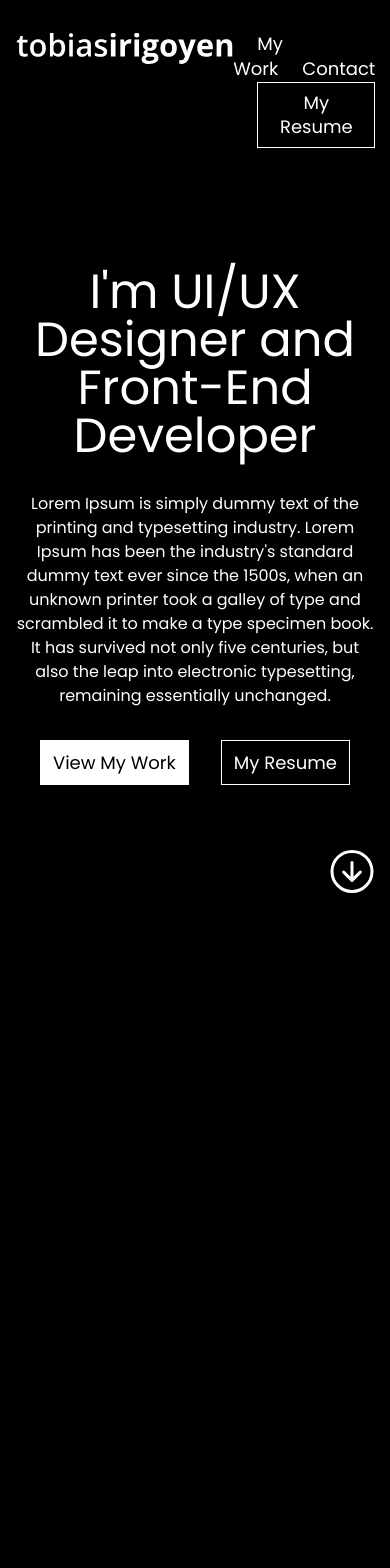
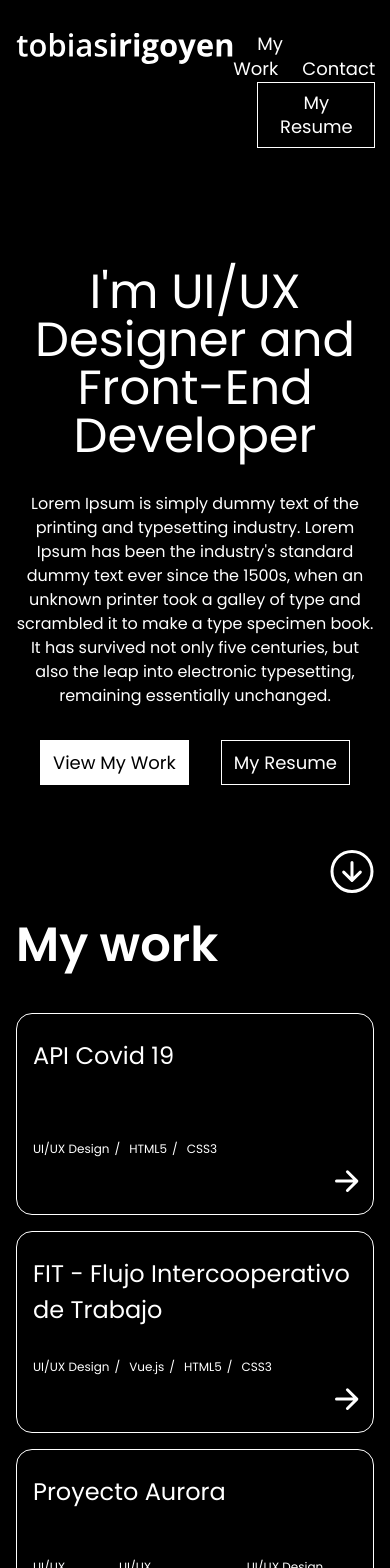
Before and after one commit to tobias-irigoyen/tobiasirigoyen, a Vue app: page / in a window 390 px wide. Shown: the top 1568 px of the page. Before the commit the page ends 909 px from the top, so only its background shows below. Built offline with nearby package versions, Linux system fonts and the light colour scheme.

Commit message:
(My Work section): Add work articles from a JSON file and add responsive styles

```diff
--- a/src/App.vue
+++ b/src/App.vue
@@ -1,11 +1,13 @@
 <script setup lang="ts">
 import heroSection from '../src/views/hero/heroSection.vue'
+import myWorkSection from '../src/views/hero/myWorkSection.vue'
 import headerNav from '../src/views/components/headerNav.vue'
 </script>
 
 <template>
   <headerNav></headerNav>
   <heroSection></heroSection>
+  <myWorkSection></myWorkSection>
 </template>
 
 <style scoped></style>
--- /dev/null
+++ b/src/assets/work.json
@@ -0,0 +1,44 @@
+[
+  {
+    "id": 1,
+    "title": "API Covid 19",
+    "link": "https://tobias-irigoyen.github.io/landing-api-covid/",
+    "skills": ["UI/UX Design", "HTML5", "CSS3"]
+  },
+  {
+    "id": 2,
+    "title": "FIT - Flujo Intercooperativo de Trabajo",
+    "link": "https://facttic.org.ar/fit/",
+    "skills": ["UI/UX Design", "Vue.js", "HTML5", "CSS3"]
+  },
+  {
+    "id": 3,
+    "title": "Proyecto Aurora",
+    "link": "https://www.phaurora.com/",
+    "skills": ["UI/UX Design", "UI/UX Improvements", "UI/UX Design System"]
+  },
+  {
+    "id": 4,
+    "title": "Nayra",
+    "link": "https://nayra.coop/",
+    "skills": ["UI/UX Design", "Vue.js", "HTML5", "CSS3"]
+  },
+  {
+    "id": 5,
+    "title": "Pokedex",
+    "link": "https://tobias-irigoyen.github.io/pokedex/",
+    "skills": ["UI/UX Design", "Vue.js", "HTML5", "CSS3"]
+  },
+  {
+    "id": 6,
+    "title": "Naranja X - Soft refactor",
+    "link": "https://bit.ly/naranjax_wallet",
+    "skills": ["UI/UX Design refactor", "Figma Prototype"]
+  },
+  {
+    "id": 7,
+    "title": "ICBC Home Banking - Soft refactor",
+    "link": "https://bit.ly/icbc_hb",
+    "skills": ["UI/UX Design refactor", "Figma Prototype"]
+  }
+]
--- a/src/main.scss
+++ b/src/main.scss
@@ -10,6 +10,11 @@ body {
   background-color: #000;
 }
 
+.section-title {
+  font-weight: 600;
+  font-size: 3rem;
+  margin-bottom: 2rem;
+}
 @media all and (max-width: 576px) {
   .container {
     max-width: calc(100% - 32px);
--- /dev/null
+++ b/src/views/hero/myWorkSection.vue
@@ -0,0 +1,130 @@
+<template>
+  <section class="container" id="my-work">
+    <h2 class="section-title">My work</h2>
+    <div class="articles">
+      <article v-for="work in works" :key="work.id" class="border border-white work mb-4">
+        <a :href="work.link" target="_blank" class="mb-0 flex justify-between">
+          <h3>{{ work.title }}</h3>
+          <ul class="flex skills gap-1 justify-start">
+            <li v-for="skill in work.skills" :key="skill">
+              {{ skill }}
+            </li>
+          </ul>
+          <svg
+            class="ms-auto right-arrow"
+            width="48"
+            height="46"
+            viewBox="0 0 48 46"
+            fill="none"
+            xmlns="http://www.w3.org/2000/svg"
+          >
+            <path
+              d="M24.5833 10.3062L37.0833 22.8062L24.5833 35.3062M35.3472 22.8062H10"
+              stroke="white"
+              stroke-width="4"
+              stroke-linecap="round"
+              stroke-linejoin="round"
+            />
+          </svg>
+        </a>
+      </article>
+    </div>
+  </section>
+</template>
+
+<script setup lang="ts">
+import { ref } from 'vue'
+import work from '../../assets/work.json'
+
+const works = ref(work)
+</script>
+
+<style lang="scss" scoped>
+.work {
+  border-radius: 1rem;
+  width: 100%;
+  &:hover {
+    background-color: #fff;
+    * {
+      color: #000 !important;
+      stroke: #000;
+    }
+  }
+  a {
+    padding: 1.5rem 1rem;
+  }
+  a h3 {
+    width: 50%;
+    font-size: 1.75rem;
+  }
+}
+.skills li::after {
+  content: '/';
+  margin-left: 5px;
+  margin-right: 5px;
+}
+.skills {
+  align-items: center;
+  margin-left: 2rem;
+  li:last-of-type::after {
+    content: none;
+  }
+}
+@media all and (max-width: 1200px) {
+  h3 {
+    font-size: 1.5rem !important;
+    width: 40% !important;
+  }
+  .right-arrow {
+    width: 36px;
+    height: 34.5px;
+  }
+}
+
+@media all and (max-width: 400px) {
+  .work a {
+    height: 200px !important;
+  }
+}
+
+@media all and (max-width: 768px) {
+  .work {
+    width: 100% !important;
+  }
+}
+@media all and (max-width: 992px) {
+  .articles {
+    display: flex;
+    flex-wrap: wrap;
+    justify-content: space-between;
+  }
+  .work {
+    width: 49%;
+    a {
+      display: flex;
+      flex-direction: column;
+      position: relative;
+      padding-bottom: 2rem;
+      height: 175px;
+      h3 {
+        width: 100% !important;
+        font-size: 1.5rem !important;
+      }
+      .skills {
+        padding: 0;
+        margin: 0;
+        margin-bottom: 1.5rem;
+      }
+      .skills li {
+        font-size: 0.75rem !important;
+      }
+      .right-arrow {
+        margin-top: auto !important;
+        position: absolute;
+        bottom: 1rem;
+        right: 0.5rem;
+      }
+    }
+  }
+}
+</style>
```
Also changed, not shown: src/assets/right-arrow.svg (added).
